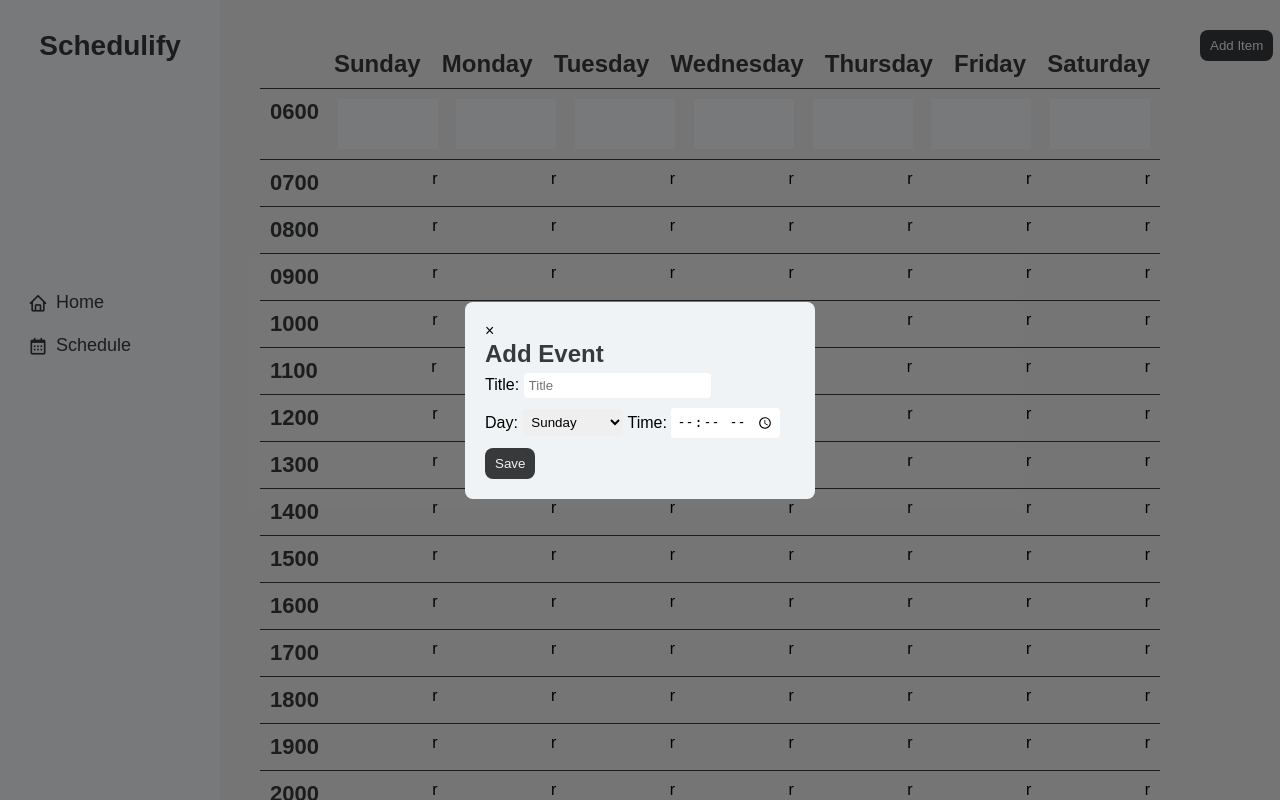
After one commit to Ezetokiel/coursework, a Django app: page /schedule/ in a window 1280 px wide. The commit adds this page. Run offline with Django 5.2, Linux system fonts and the light colour scheme.

Commit message:
latest changes

```diff
--- a/cwnew/settings.py
+++ b/cwnew/settings.py
@@ -55,7 +55,7 @@ ROOT_URLCONF = 'cwnew.urls'
 TEMPLATES = [
     {
         'BACKEND': 'django.template.backends.django.DjangoTemplates',
-        'DIRS': [],
+        'DIRS': [BASE_DIR / "templates"],
         'APP_DIRS': True,
         'OPTIONS': {
             'context_processors': [
--- a/myapp/static/css/globals.css
+++ b/myapp/static/css/globals.css
@@ -23,3 +23,71 @@ body{
     background-color: var(--background);
     font-family: 'Libre Franklin', sans-serif;
 }
+
+/* BASE.HTML */
+.side{
+    width: 220px;
+    height: 100%;
+    background-color: var(--white);
+    position: fixed;
+    top: 0;
+    left: 0;
+    display: flex;
+    flex-direction: column;
+    align-items: center;
+    padding: 30px 12px;
+    z-index: 500;
+}
+
+.header{
+   text-decoration: none;
+   color: var(--text);
+   font-size: 28px;
+   font-weight: bold;
+}
+
+nav{
+    width: 100%;
+    margin-top: 220px;
+}
+
+.sidebar{
+    width: 100%;
+}
+
+.sidebar li{
+    list-style: none;
+    width: 100%;
+    display: flex;
+    justify-content: flex-start;
+    padding: 10px 16px;
+    border-radius: 20px;
+    margin-bottom: 2px;
+    transition: all 0.3s ease;
+}
+
+.sidebar li:hover{
+    background-color: var(--grey);
+}
+
+.sidebar li a{
+    color: var(--text);
+    text-decoration: none;
+    display: flex;
+    justify-content: center;
+    align-items: center;
+    gap: 8px;
+    font-size: 18px;
+}
+
+i{
+    font-size: 20px;
+}
+
+.content{
+    position: relative;
+    top: 0;
+    left: 220px;
+    height: 100%;
+    width: calc(100% - 220px);
+}
--- /dev/null
+++ b/myapp/static/css/schedule.css
@@ -0,0 +1,100 @@
+@import url("globals.css");
+
+.main-content{
+    padding: 40px;
+    width: calc(100% - 80px);
+    height: 100%;
+}
+
+.row{
+    display: flex;
+    justify-content: space-between;
+    border-bottom: 0.8px solid var(--text);
+    padding: 10px;
+}
+
+.blank{
+    font-size: 24px;
+    visibility: hidden;
+}
+
+.day-title{
+    color: var(--text);
+    font-size: 24px;
+    text-align: center;
+}
+
+.time{
+    color: var(--text);
+    font-size: 22px;
+}
+
+.box{
+    background-color: var(--white);
+    width: 100px;
+    height: 50px;
+}
+
+.right-side{
+    position: fixed;
+    right: 0;
+    top: 0;
+    height: 100%;
+    width: 80px;
+    padding: 30px 0;
+}
+
+.button{
+    border: none;
+    background-color: var(--text);
+    color: var(--white);
+    padding: 8px 10px;
+    border-radius: 8px;
+    transition: all 0.3s ease;
+}
+
+.button:hover{
+    opacity: 0.8;
+}
+
+
+.form{
+    display: flex;
+    position: fixed;
+    top: 0;
+    left: 0;
+    height: 100%;
+    width: 100%;
+    background-color: rgba(0, 0, 0, 0.5);
+    justify-content: center;
+    align-items: center;
+    z-index: 900;
+}
+
+.form-content{
+    background-color: var(--white);
+    padding: 20px;
+    width: 350px;
+    border-radius: 8px;
+}
+
+.form-content h2{
+    color: var(--text);
+    font-size: 24px;
+    margin-bottom: 5px;
+}
+
+input{
+    border: none;
+    padding: 5px;
+    margin-bottom: 10px;
+    outline: none;
+    border-radius: 4px;
+}
+
+select{
+    padding: 5px;
+    border: none;
+    outline: none;
+    border-radius: 4px;
+}
--- a/myapp/templates/base.html
+++ b/myapp/templates/base.html
@@ -0,0 +1,26 @@
+{% load static %}
+<!DOCTYPE html>
+<html lang="en">
+<head>
+    <meta charset="UTF-8">
+    <meta name="viewport" content="width=device-width, initial-scale=1.0">
+    <title>{% block title %}{% endblock %}</title>
+    <link rel="stylesheet" href="{% static 'css/globals.css' %}">
+    <link href='https://unpkg.com/boxicons@2.1.4/css/boxicons.min.css' rel='stylesheet'>
+    {% block extra_css %}{% endblock %}
+</head>
+<body>
+    <div class="side">
+        <a href="/home" class="header">Schedulify</a>
+        <nav>
+            <ul class="sidebar">
+                <li><a href="/home"><i class='bx bx-home'></i>Home</a></li>
+                <li><a href="/schedule"><i class='bx bx-calendar' ></i>Schedule</a></li>
+            </ul>
+        </nav>
+    </div>
+    <main class="content">
+        {% block content %}{% endblock %}
+    </main>
+</body>
+</html>
--- /dev/null
+++ b/myapp/templates/main/schedule.html
@@ -0,0 +1,267 @@
+{% extends "base.html" %}
+{% load static %}
+
+{% block title %}Schedule{% endblock %}
+
+{% block extra_css %}
+    <link rel="stylesheet" href="{% static 'css/schedule.css' %}">
+{% endblock %}
+
+{% block content %}
+    <div class="main-content">
+        <div class="row">
+            <h1 class="blank day-title">test</h1>
+            <h1 class="day-title">Sunday</h1>
+            <h1 class="day-title">Monday</h1>
+            <h1 class="day-title">Tuesday</h1>
+            <h1 class="day-title">Wednesday</h1>
+            <h1 class="day-title">Thursday</h1>
+            <h1 class="day-title">Friday</h1>
+            <h1 class="day-title">Saturday</h1>
+        </div>
+
+        <div class="row">
+            <h1 class="time">0600</h1>
+            <div class="item"><div class="box"></div></div>
+            <div class="item"><div class="box"></div></div>
+            <div class="item"><div class="box"></div></div>
+            <div class="item"><div class="box"></div></div>
+            <div class="item"><div class="box"></div></div>
+            <div class="item"><div class="box"></div></div>
+            <div class="item"><div class="box"></div></div>
+        </div>
+
+        <div class="row">
+            <h1 class="time">0700</h1>
+            <div class="item">r</div>
+            <div class="item">r</div>
+            <div class="item">r</div>
+            <div class="item">r</div>
+            <div class="item">r</div>
+            <div class="item">r</div>
+            <div class="item">r</div>
+        </div>
+
+        <div class="row">
+            <h1 class="time">0800</h1>
+            <div class="item">r</div>
+            <div class="item">r</div>
+            <div class="item">r</div>
+            <div class="item">r</div>
+            <div class="item">r</div>
+            <div class="item">r</div>
+            <div class="item">r</div>
+        </div>
+
+        <div class="row">
+            <h1 class="time">0900</h1>
+            <div class="item">r</div>
+            <div class="item">r</div>
+            <div class="item">r</div>
+            <div class="item">r</div>
+            <div class="item">r</div>
+            <div class="item">r</div>
+            <div class="item">r</div>
+        </div>
+
+        <div class="row">
+            <h1 class="time">1000</h1>
+            <div class="item">r</div>
+            <div class="item">r</div>
+            <div class="item">r</div>
+            <div class="item">r</div>
+            <div class="item">r</div>
+            <div class="item">r</div>
+            <div class="item">r</div>
+        </div>
+
+        <div class="row">
+            <h1 class="time">1100</h1>
+            <div class="item">r</div>
+            <div class="item">r</div>
+            <div class="item">r</div>
+            <div class="item">r</div>
+            <div class="item">r</div>
+            <div class="item">r</div>
+            <div class="item">r</div>
+        </div>
+
+        <div class="row">
+            <h1 class="time">1200</h1>
+            <div class="item">r</div>
+            <div class="item">r</div>
+            <div class="item">r</div>
+            <div class="item">r</div>
+            <div class="item">r</div>
+            <div class="item">r</div>
+            <div class="item">r</div>
+        </div>
+
+        <div class="row">
+            <h1 class="time">1300</h1>
+            <div class="item">r</div>
+            <div class="item">r</div>
+            <div class="item">r</div>
+            <div class="item">r</div>
+            <div class="item">r</div>
+            <div class="item">r</div>
+            <div class="item">r</div>
+        </div>
+
+        <div class="row">
+            <h1 class="time">1400</h1>
+            <div class="item">r</div>
+            <div class="item">r</div>
+            <div class="item">r</div>
+            <div class="item">r</div>
+            <div class="item">r</div>
+            <div class="item">r</div>
+            <div class="item">r</div>
+        </div>
+
+        <div class="row">
+            <h1 class="time">1500</h1>
+            <div class="item">r</div>
+            <div class="item">r</div>
+            <div class="item">r</div>
+            <div class="item">r</div>
+            <div class="item">r</div>
+            <div class="item">r</div>
+            <div class="item">r</div>
+        </div>
+
+        <div class="row">
+            <h1 class="time">1600</h1>
+            <div class="item">r</div>
+            <div class="item">r</div>
+            <div class="item">r</div>
+            <div class="item">r</div>
+            <div class="item">r</div>
+            <div class="item">r</div>
+            <div class="item">r</div>
+        </div>
+
+        <div class="row">
+            <h1 class="time">1700</h1>
+            <div class="item">r</div>
+            <div class="item">r</div>
+            <div class="item">r</div>
+            <div class="item">r</div>
+            <div class="item">r</div>
+            <div class="item">r</div>
+            <div class="item">r</div>
+        </div>
+
+        <div class="row">
+            <h1 class="time">1800</h1>
+            <div class="item">r</div>
+            <div class="item">r</div>
+            <div class="item">r</div>
+            <div class="item">r</div>
+            <div class="item">r</div>
+            <div class="item">r</div>
+            <div class="item">r</div>
+        </div>
+
+        <div class="row">
+            <h1 class="time">1900</h1>
+            <div class="item">r</div>
+            <div class="item">r</div>
+            <div class="item">r</div>
+            <div class="item">r</div>
+            <div class="item">r</div>
+            <div class="item">r</div>
+            <div class="item">r</div>
+        </div>
+
+        <div class="row">
+            <h1 class="time">2000</h1>
+            <div class="item">r</div>
+            <div class="item">r</div>
+            <div class="item">r</div>
+            <div class="item">r</div>
+            <div class="item">r</div>
+            <div class="item">r</div>
+            <div class="item">r</div>
+        </div>
+
+        <div class="row">
+            <h1 class="time">2100</h1>
+            <div class="item">r</div>
+            <div class="item">r</div>
+            <div class="item">r</div>
+            <div class="item">r</div>
+            <div class="item">r</div>
+            <div class="item">r</div>
+            <div class="item">r</div>
+        </div>
+
+        <div class="row">
+            <h1 class="time">2200</h1>
+            <div class="item">r</div>
+            <div class="item">r</div>
+            <div class="item">r</div>
+            <div class="item">r</div>
+            <div class="item">r</div>
+            <div class="item">r</div>
+            <div class="item">r</div>
+        </div>
+
+        <div class="row">
+            <h1 class="time">2300</h1>
+            <div class="item">r</div>
+            <div class="item">r</div>
+            <div class="item">r</div>
+            <div class="item">r</div>
+            <div class="item">r</div>
+            <div class="item">r</div>
+            <div class="item">r</div>
+        </div>
+    </div>
+
+    <div class="right-side">
+        <button class="button" id="add-button">Add Item</button>
+    </div>
+
+    <div class="form" id="event-form">
+        <div class="form-content">
+            <span class="close">&times;</span>
+            <h2>Add Event</h2>
+            <form method="POST">
+                <label>Title:</label>
+                <input type="text" placeholder="Title">
+
+                <section class="date-and-time">
+                    <label>Day:</label>
+                    <select name="days">
+                        <option value="sunday">Sunday</option>
+                        <option value="monday">Monday</option>
+                        <option value="tuesday">Tuesday</option>
+                        <option value="wednesday">Wednesday</option>
+                        <option value="thursday">Thursday</option>
+                        <option value="friday">Friday</option>
+                        <option value="saturday">Saturday</option>
+                        <option value="everyday">Everyday</option>
+                    </select>
+
+                    <label>Time:</label>
+                    <input type="time">
+                </section>
+
+                <button class="button" type="submit">Save</button>
+            </form>
+        </div>
+    </div>
+    <script>
+        const addButton = document.getElementById("add-button");
+        const closeForm = document.querySelector(".close");
+
+        addButton.addEventListener("click", function(){
+            document.getElementById("event-form").style.display = "flex";
+        })
+
+        closeForm.addEventListener("click", function(){
+            document.getElementById("event-form").style.display = "none";
+        })
+    </script>
+{% endblock %}
--- a/myapp/urls.py
+++ b/myapp/urls.py
@@ -4,5 +4,6 @@ from . import views
 urlpatterns = [
     path('', views.loginPage, name='login'),
     path('signup/', views.signupPage, name='signup'),
-    path('home/', views.homePage, name='home')
+    path('home/', views.homePage, name='home'),
+    path('schedule/', views.schedulePage, name='schedule')
 ]
--- a/myapp/views.py
+++ b/myapp/views.py
@@ -22,6 +22,10 @@ def loginPage(request):
 
 def homePage(request):
     return render(request, 'main/home.html')
+
+def schedulePage(request):
+
+    return render(request, 'main/schedule.html')
 
 def signupPage(request):
     if request.method == "POST":
```
Also changed, not shown: myapp/static/css/home.css (added, +19 -0 lines), myapp/templates/main/home.html (+22 -0 lines), db.sqlite3.
